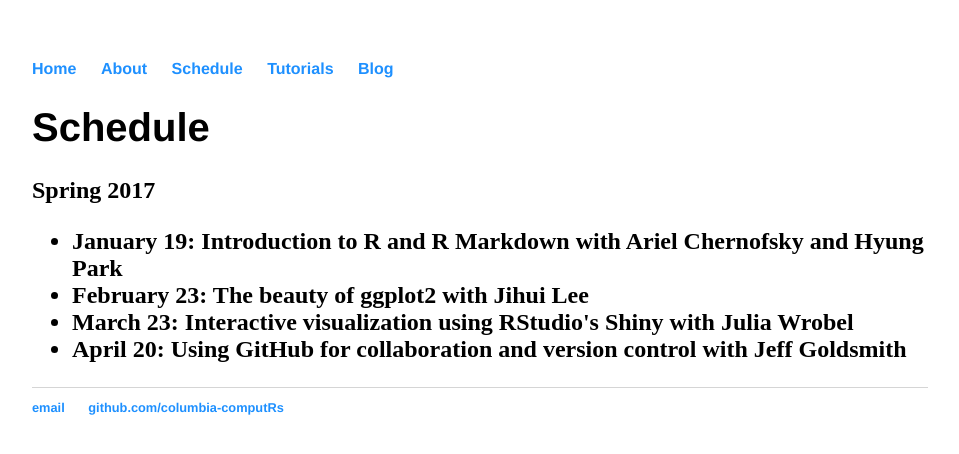
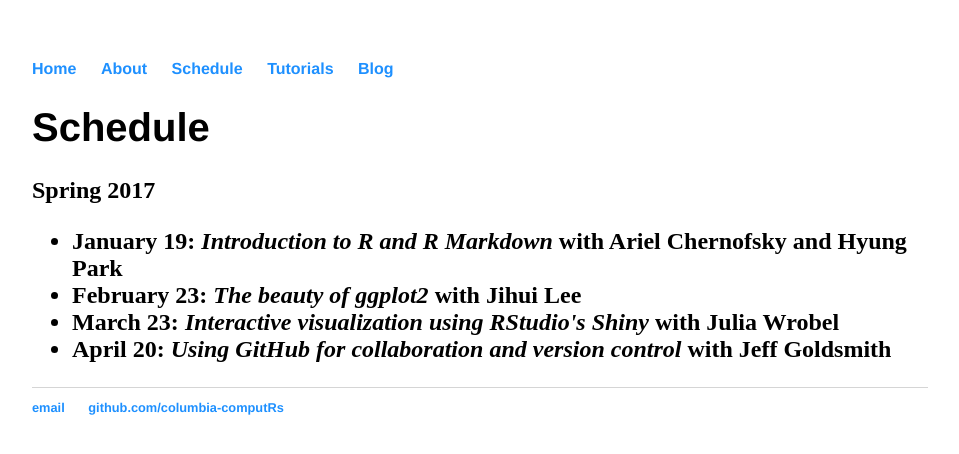
Before and after one commit to columbia-computing-club/columbia-computing-club.github.io, a Jekyll site: the page built from schedule/index.html, in a window 1280 px wide. Shown: the top 454 px of the page, without its empty margins (160-1119 px from the left). Built offline with Jekyll 4.4.1, drawn with Linux system fonts in a browser that asks for light colours.

```diff
--- a/schedule/index.html
+++ b/schedule/index.html
@@ -6,9 +6,9 @@ title: Schedule
 	<h1>Schedule</h1>
 	<h2>Spring 2017
   <ul>
-  <li>January 19: Introduction to R and R Markdown with Ariel Chernofsky and Hyung Park</li>
-  <li>February 23: The beauty of ggplot2 with Jihui Lee</li>
-  <li>March 23: Interactive visualization using RStudio's Shiny with Julia Wrobel</li>
-  <li>April 20: Using GitHub for collaboration and version control with Jeff Goldsmith</li>
+  <li>January 19: <i>Introduction to R and R Markdown</i> with Ariel Chernofsky and Hyung Park</li>
+  <li>February 23: <i>The beauty of ggplot2</i> with Jihui Lee</li>
+  <li>March 23: <i>Interactive visualization using RStudio's Shiny</i> with Julia Wrobel</li>
+  <li>April 20: <i>Using GitHub for collaboration and version control</i> with Jeff Goldsmith</li>
 </ul>  </h2>
 </div><!-- /.blurb -->
```
